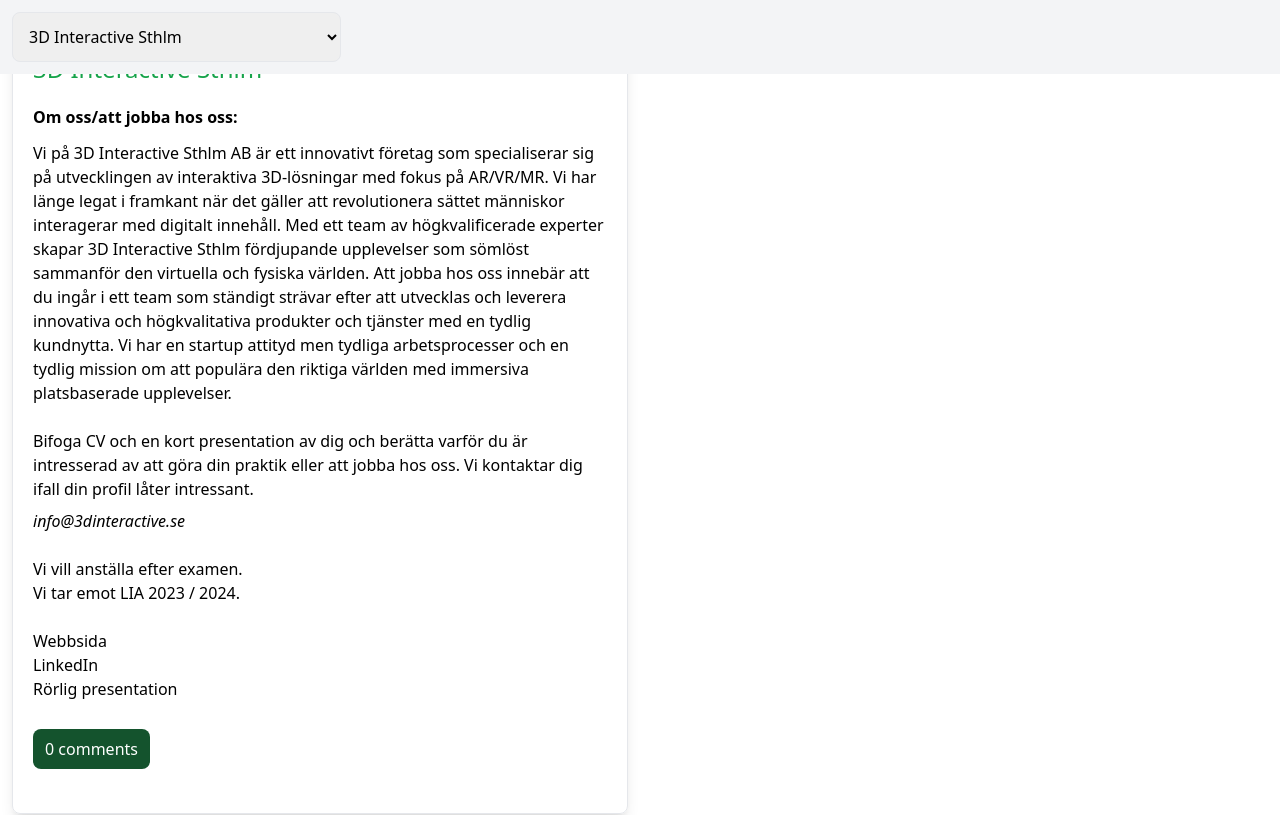
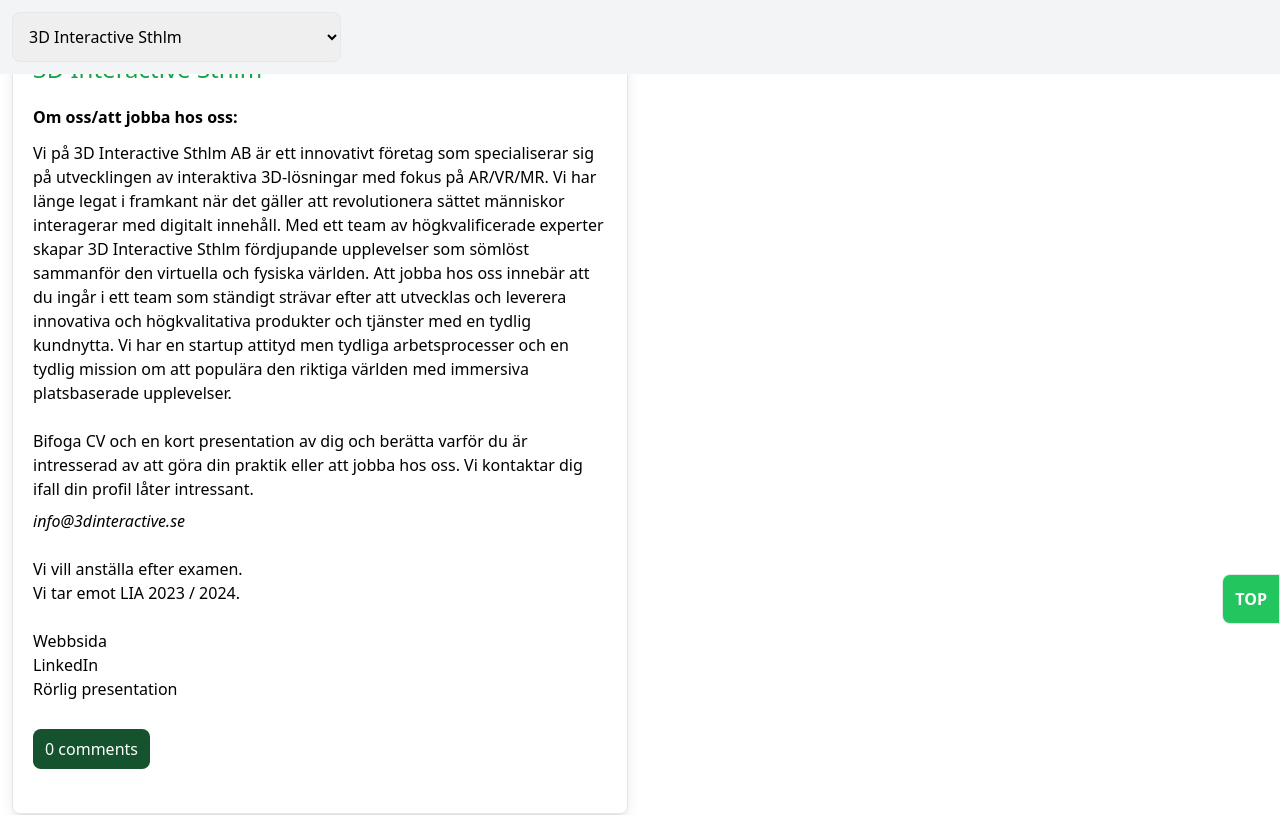
Before and after one commit to sofiaje/branchd, a Next.js app: page / in a window 1280 px wide. Shown: the top 815 px of the page. Built offline with nearby package versions, Linux system fonts and the light colour scheme.

Commit message:
scroll to top btn

```diff
--- a/src/pages/index.js
+++ b/src/pages/index.js
@@ -210,6 +210,10 @@
     {userComments.length > 0 && window.localStorage.setItem("userComments", JSON.stringify(userComments)) }
   }, [userComments])
 
+  const handleClick = () => {
+    scrollTo({ top: 0, left: 0, behavior: "smooth" })
+  }
+
 
   return (
     <>
@@ -220,6 +224,8 @@
           return <Company key={i} company={company} userComments={userComments} setUserComments={setUserComments} />
         })}
       </main>
+      <button onClick={() => handleClick()} className='p-3 fixed right-0 bottom-44 border rounded-tl-lg rounded-bl-lg bg-green-500 text-white font-bold'>TOP</button>
+
     </>
   )
 }
```
